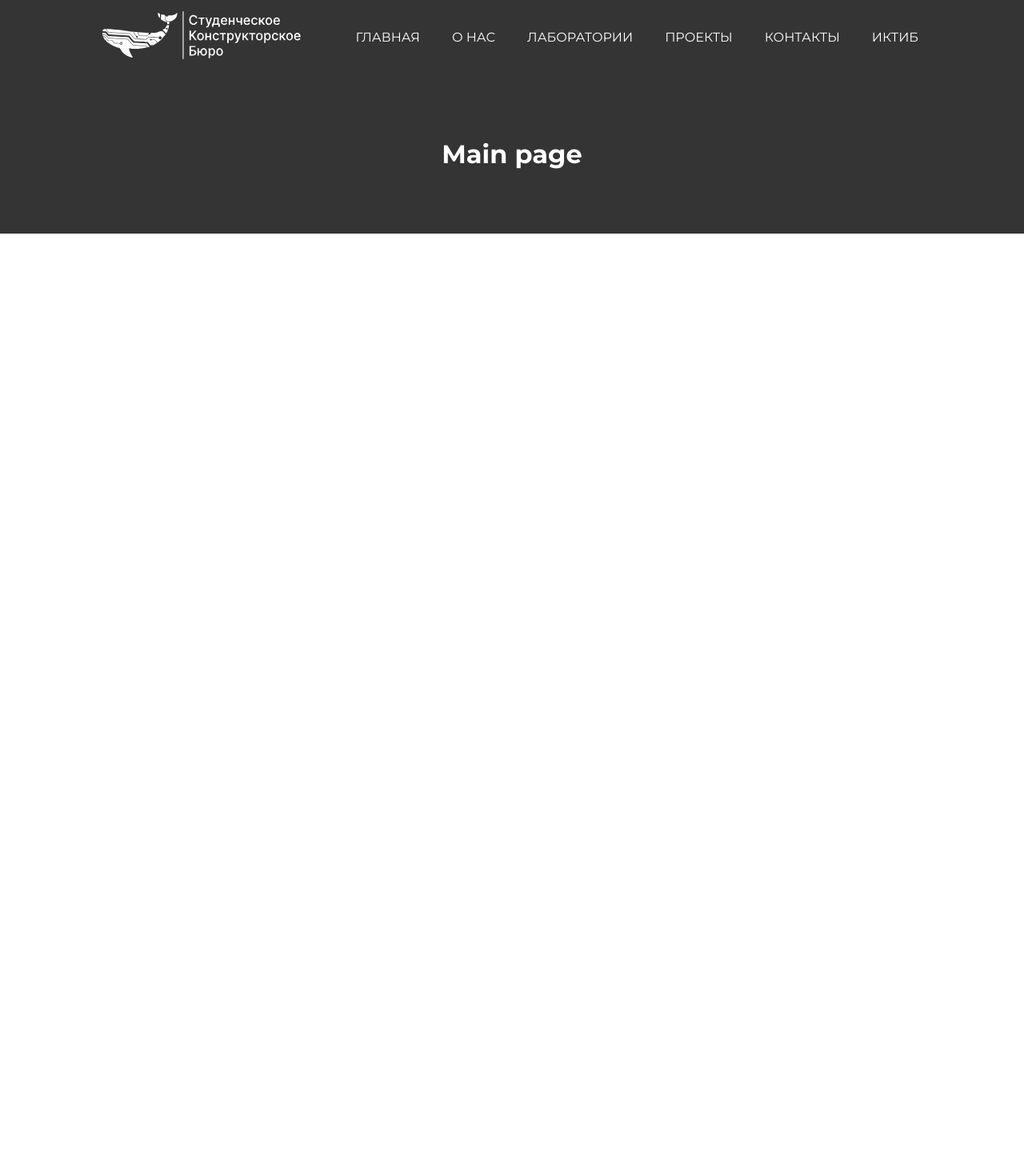
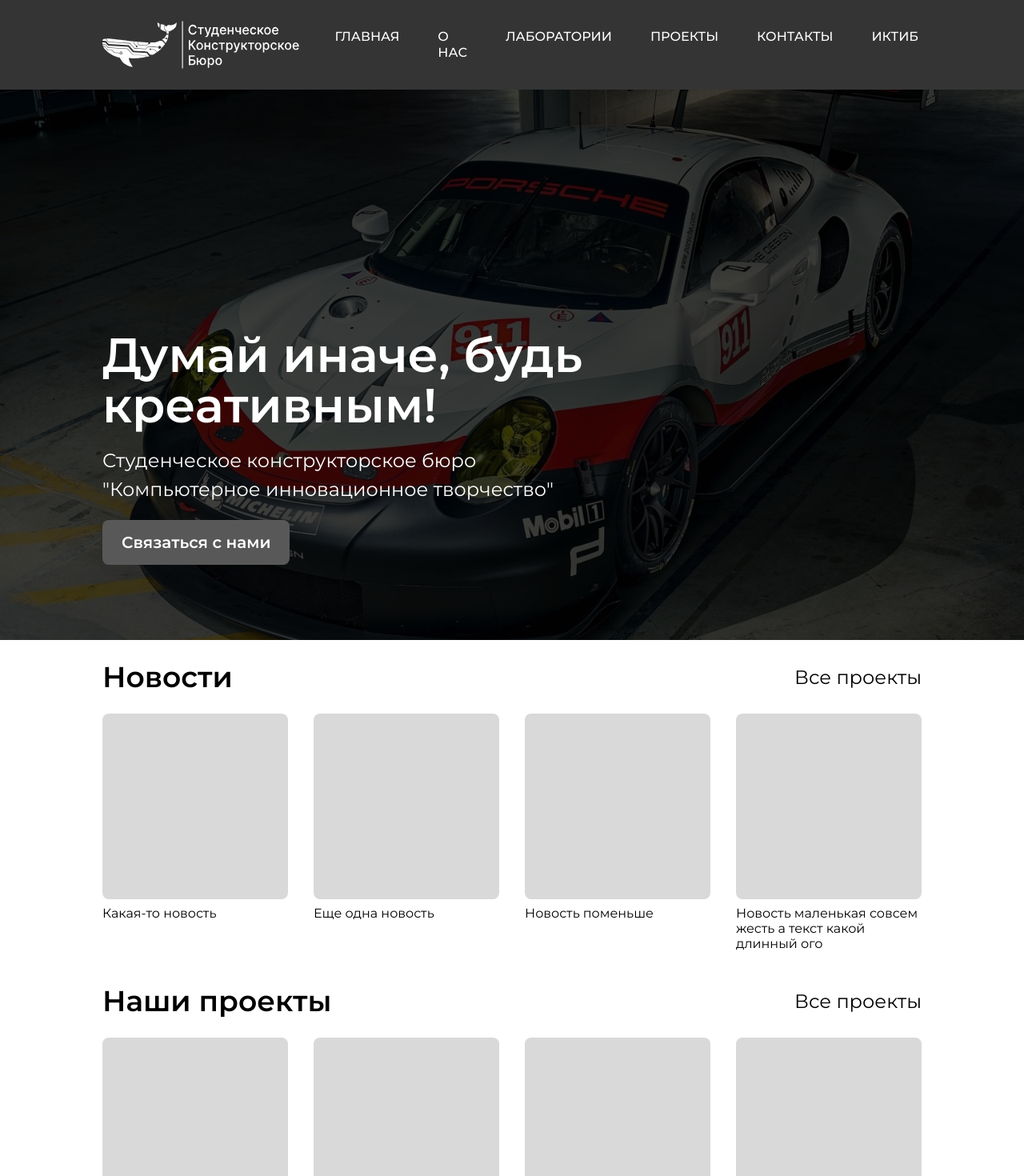
Before and after one commit to ifraimka1/skb, a React (Create React App) app: page /#/ in a window 1280 px wide. Shown: the top 1470 px of the page at 80% size. Before the commit the page ends 800 px from the top, so only its background shows below. Built offline with nearby package versions, Linux system fonts and the light colour scheme.

Commit message:
Главная страница

```diff
--- /dev/null
+++ b/src/components/Main/News.jsx
@@ -0,0 +1,34 @@
+import { Link } from 'react-router-dom';
+
+import './News.scss';
+
+function News() {
+    return (
+        <div className="news">
+            <div className="heading">
+                <h1>Новости</h1>
+                <a href=''>Все проекты</a>
+            </div>
+            <div className="row">
+                <div className="el">
+                    <div className="pic"></div>
+                    Какая-то новость
+                </div>
+                <div className="el">
+                    <div className="pic"></div>
+                    Еще одна новость
+                </div>
+                <div className="el">
+                    <div className="pic"></div>
+                    Новость поменьше
+                </div>
+                <div className="el">
+                    <div className="pic"></div>
+                    Новость маленькая совсем жесть а текст какой длинный ого
+                </div>
+            </div>
+        </div>
+    );
+}
+
+export default News;
--- /dev/null
+++ b/src/components/Main/News.scss
@@ -0,0 +1,20 @@
+.news {
+    .row {
+        display: flex;
+        justify-content: space-between;
+        gap: 32px;
+
+        .el {
+            width: 350px;
+            margin-bottom: 1em;
+
+            .pic {
+                width: 100%;
+                aspect-ratio: 1;
+                border-radius: 8px;
+                margin-bottom: .5em;
+                background-color: #D9D9D9;
+            }
+        }
+    }
+}
--- /dev/null
+++ b/src/components/Main/Projects.jsx
@@ -0,0 +1,30 @@
+import { Link } from 'react-router-dom';
+
+import './Projects.scss';
+
+function Projects() {
+    return (
+        <div className="news">
+            <div className="heading">
+                <h1>Наши проекты</h1>
+                <a href=''>Все проекты</a>
+            </div>
+            <div className="row">
+                <div className="el">
+                    <div className="pic"></div>
+                </div>
+                <div className="el">
+                    <div className="pic"></div>
+                </div>
+                <div className="el">
+                    <div className="pic"></div>
+                </div>
+                <div className="el">
+                    <div className="pic"></div>
+                </div>
+            </div>
+        </div>
+    );
+}
+
+export default Projects;
--- a/src/components/Navbar/Navbar.scss
+++ b/src/components/Navbar/Navbar.scss
@@ -5,7 +5,8 @@
     position: absolute;
     top: 0;
     width: 80%;
-    max-height: 60px;
+    height: 80px;
+    max-height: 80px;
     padding: 1em 10%;
     background: $primary-bg-color;
 
@@ -19,6 +20,7 @@
 
         .logo {
             width: 100%;
+            height: 100%;
         }
     }
 
@@ -26,8 +28,12 @@
         display: flex;
 
         a {
+            font-size: 16px;
+            font-weight: 500;
+            line-height: 20px;
+            letter-spacing: 0em;
             padding: .25em;
-            margin-left: 2em;
+            margin-left: 40px;
             color: $primary-text-color;
             text-decoration: none;
         }
--- a/src/index.scss
+++ b/src/index.scss
@@ -15,3 +15,7 @@
   font-family: source-code-pro, Menlo, Monaco, Consolas, 'Courier New',
     monospace;
 }
+
+a {
+  text-decoration: none;
+}
--- a/src/routes/Main.jsx
+++ b/src/routes/Main.jsx
@@ -1,11 +1,18 @@
+import News from '../components/Main/News';
+import Projects from '../components/Main/Projects'
+
 function Main() {
     return (
         <>
             <header className="header">
-                <h1>Main page</h1>
+                <h1>Думай иначе, будь креативным!</h1>
+                <h2>Студенческое конструкторское бюро<br/>
+                    "Компьютерное инновационное творчество"</h2>
+                <a className="btn" href="">Связаться с нами</a>
             </header>
             <div className="content">
-
+                <News />
+                <Projects />
             </div>
         </>
     );
--- a/src/routes/Root.scss
+++ b/src/routes/Root.scss
@@ -1,23 +1,79 @@
-$primary-bg-color: #343434;
-$secondary-bg-color: white;
-$primary-text-color: white;
+$primary-bg: #343434;
+$secondary-bg: white;
+$primary-text: white;
+$btn-dark: #585858;
 
 #page {
     margin-top: calc(60px + 2em);
 
     .header {
-        height: 25vh;
+        height: calc(100vh - (60px + 2em));
+        padding: 0 10%;
 
-        text-align: center;
         display: flex;
-        justify-content: center;
-        align-items: center;
+        flex-direction: column;
 
-        color: $primary-text-color;
-        background: $primary-bg-color;
+        color: $primary-text;
+        background-image: url(../assets/car.jpeg);
+        background-color: rgba(0, 0, 0, .75);
+        background-blend-mode: multiply;
+        background-position: center;
+        background-size: cover;
+
+        h1 {
+            font-size: 60px;
+            font-weight: 600;
+            line-height: 63px;
+
+            margin-top: 40vh;
+            margin-bottom: 0;
+        }
+
+        h2 {
+            font-size: 24px;
+            font-weight: 400;
+            line-height: 36px;
+        }
     }
 
     .content {
-        background: $secondary-bg-color;
+        width: 80%;
+        margin: 0 auto;
+        background: $secondary-bg;
+
+        .heading {
+            display: flex;
+            justify-content: space-between;
+            align-items: center;
+
+            h1 {
+                font-family: Montserrat;
+                font-size: 36px;
+                font-weight: 600;
+                line-height: 44px;
+            }
+
+            a {
+                font-size: 24px;
+                font-weight: 400;
+                line-height: 29px;
+                letter-spacing: 0em;
+                text-align: right;
+                color: black;
+            }
+        }
     }
 }
+
+.btn {
+    display: block;
+    width: fit-content;
+    padding: 16px 24px;
+    border-radius: 8px;
+
+    font-size: 20px;
+    font-weight: 600;
+    line-height: 24px;
+    color: white;
+    background-color: $btn-dark;
+}
```
Also changed, not shown: src/components/Main/Projects.scss (added).
